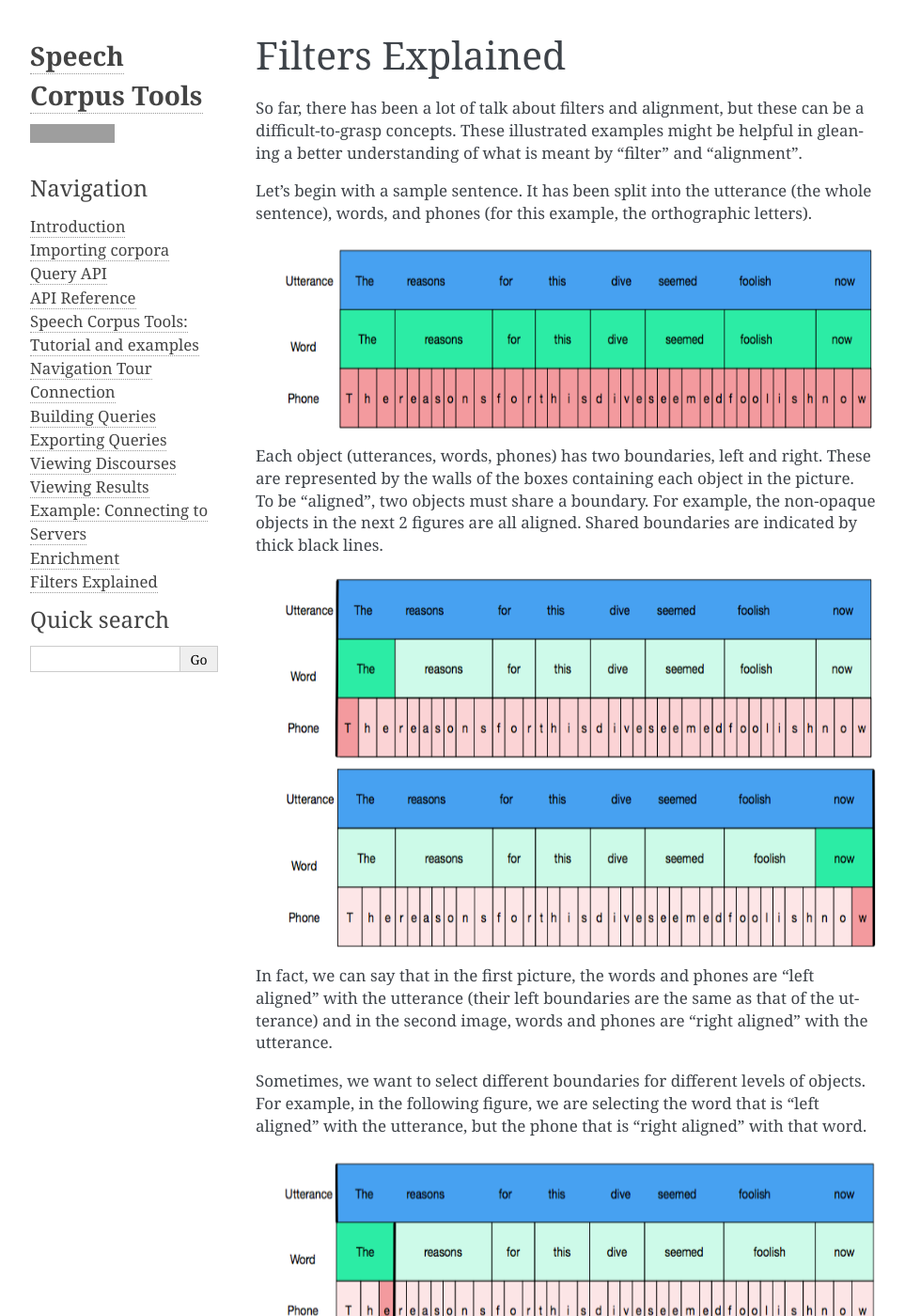
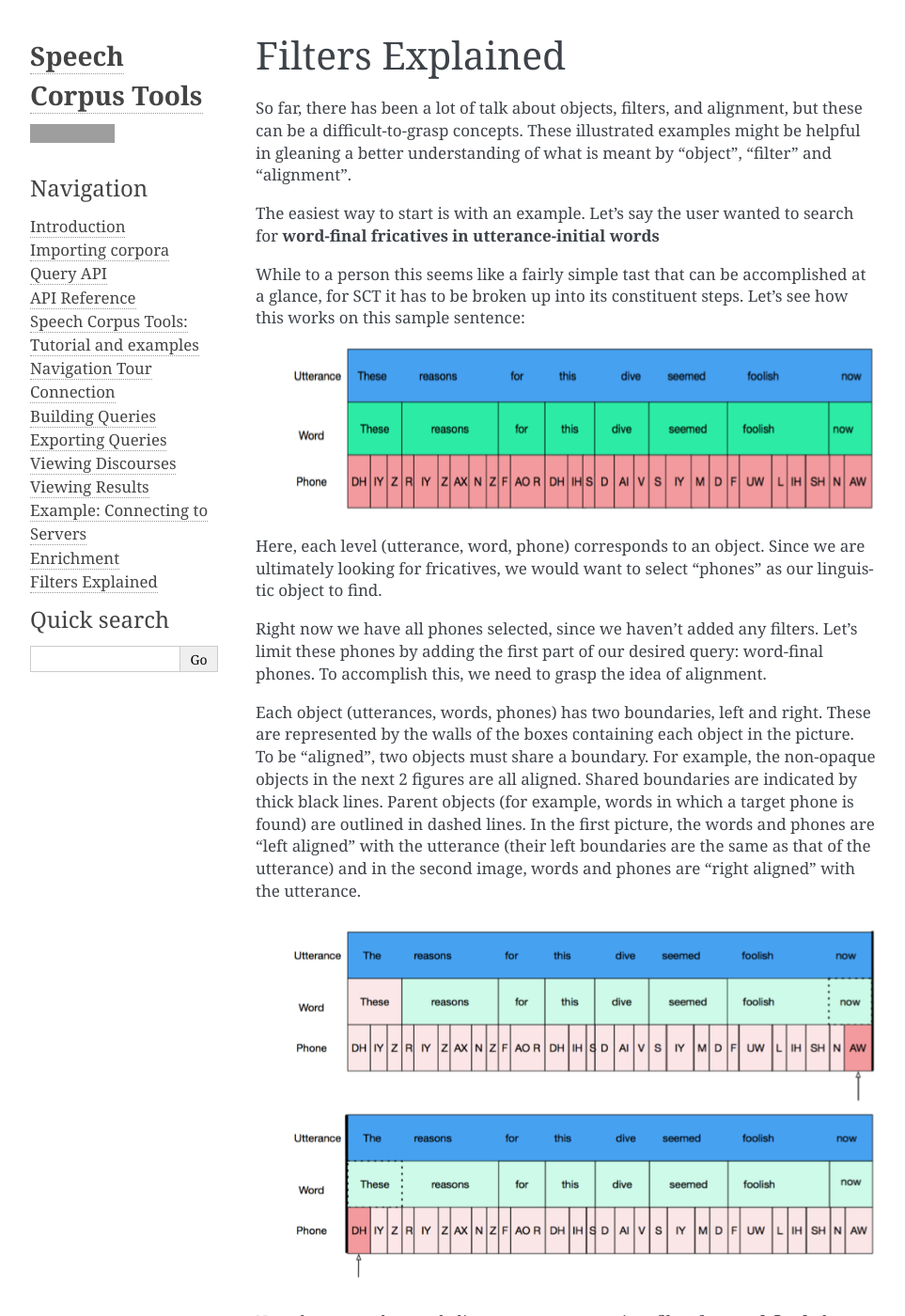
Before and after one commit to MontrealCorpusTools/speechcorpustools, a Sphinx documentation site: the page built from docs/source/additional/filters.rst, in a window 1280 px wide and 1400 px high. Shown: the whole window at 94% size, without its empty margins (148-1111 px from the left). Built offline with Sphinx 7.4.7, drawn with Linux system fonts in a browser that asks for light colours; pages that are not in the unit, such as notebooks, are missing from menus; some of the changed text lies outside the part shown; grey boxes are pictures that could not be loaded.

Commit message:
updated images/example narrative

```diff
--- a/docs/source/additional/filters.rst
+++ b/docs/source/additional/filters.rst
@@ -4,17 +4,21 @@
 Filters Explained
 *****************
 
-So far, there has been a lot of talk about filters and alignment, but these can be a difficult-to-grasp concepts. These illustrated examples might be helpful in gleaning a better understanding of what is meant by "filter" and "alignment".
+So far, there has been a lot of talk about objects, filters, and alignment, but these can be a difficult-to-grasp concepts. These illustrated examples might be helpful in gleaning a better understanding of what is meant by "object", "filter" and "alignment".
 
-Let's begin with a sample sentence. It has been split into the utterance (the whole sentence), words, and phones (for this example, the orthographic letters).
+The easiest way to start is with an example. Let's say the user wanted to search for **word-final fricatives in utterance-initial words**
 
+While to a person this seems like a fairly simple tast that can be accomplished at a glance, for SCT it has to be broken up into its constituent steps. Let's see how this works on this sample sentence:
 	.. image:: fullsentence.png
 		:width: 760px
 		:height: 200px
 		:align: center
 		:alt: Image cannot be displayed in your browser
+Here, each level (utterance, word, phone) corresponds to an object. Since we are ultimately looking for fricatives, we would want to select "phones" as our linguistic object to find.
 
-Each object (utterances, words, phones) has two boundaries, left and right. These are represented by the walls of the boxes containing each object in the picture. To be "aligned", two objects must share a boundary. For example, the non-opaque objects in the next 2 figures are all aligned. Shared boundaries are indicated by thick black lines.
+Right now we have all phones selected, since we haven't added any filters. Let's limit these phones by adding the first part of our desired query: word-final phones. To accomplish this, we need to grasp the idea of alignment.
+
+Each object (utterances, words, phones) has two boundaries, left and right. These are represented by the walls of the boxes containing each object in the picture. To be "aligned", two objects must share a boundary. For example, the non-opaque objects in the next 2 figures are all aligned. Shared boundaries are indicated by thick black lines. Parent objects (for example, words in which a target phone is found) are outlined in dashed lines. In the first picture, the words and phones are "left aligned" with the utterance (their left boundaries are the same as that of the utterance) and in the second image, words and phones are "right aligned" with the utterance.
 
 	.. image:: ex1.png
 		:width: 760px
@@ -29,9 +33,53 @@
 		:align: center
 		:alt: Image cannot be displayed in your browser
 
-In fact, we can say that in the first picture, the words and phones are "left aligned" with the utterance (their left boundaries are the same as that of the utterance) and in the second image, words and phones are "right aligned" with the utterance.
+Now that we understand alignment, we can use it to filter for **word-final** phones, by adding in this filter:
 
-Sometimes, we want to select different boundaries for different levels of objects. For example, in the following figure, we are selecting the word that is "left aligned" with the utterance, but the phone that is "right aligned" with that word.
+	.. image:: ex3filt1.png
+		:width: 566px
+		:height: 132px
+		:align: center
+		:alt: Image cannot be displayed in your browser
+
+By specifying that we only want phones which share a right boundary with a word, we are getting all **word-final** phones.
+
+	.. image:: ex5.png
+		:width: 760px
+		:height: 200px
+		:align: center
+		:alt: Image cannot be displayed in your browser
+
+However, recall that our query asked for **word-final fricatives**, and not all phones. This can easily be remedied by adding another filter \*:
+
+	.. image:: fricativefilter.png
+		:width: 616px
+		:height: 150px
+		:align: center
+		:alt: Image cannot be displayed in your browser
+
+\* **NB** the "fricative" property is only availably through `enrichment <http://sct.readthedocs.io/en/latest/additional/enrichment.html>`_
+
+Now the following phones are found:
+
+
+	.. image:: ex6.png
+		:width: 760px
+		:height: 200px
+		:align: center
+		:alt: Image cannot be displayed in your browser
+
+Finally, in our query we wanted to specify only **utterance-intial** words. This will again be done with alignment. Since English reads left to right, the first word in an utterance will be the leftmost word, or the word which shares its leftmost boundary with the utterance. To get this, we add the filter:
+
+	.. image:: finalfilter.png
+		:width: 609px
+		:height: 170px
+		:align: center
+		:alt: Image cannot be displayed in your browser
+
+
+
+This gives us the result we are looking for: **word-final fricatives in utterance-initial words**
+
 
 	.. image:: ex3.png
 		:width: 760px
@@ -39,33 +87,9 @@
 		:align: center
 		:alt: Image cannot be displayed in your browser
 
-This is a good time to show how these examples translate into filters.
-For the first two examples, the filters would be quite simple.
-
-	.. image:: ex1filt1.png
-		:width: 727px
-		:height: 187px
-		:align: center
-		:alt: Image cannot be displayed in your browser
-
-	.. image:: ex1filt2.png
-		:width: 727px
-		:height: 187px
-		:align: center
-		:alt: Image cannot be displayed in your browser
 
 
-We are looking for the smallest object (phones) and want to specify that their alignment is right/left with the object one level up (words). Then we also want to specify that the words should be right/left aligned with the level above them (utterances). This gives us all utterance-initial phones -- since the phones are word-initial and the words are utterance-initial.
-
- For the third example, we only need to alter the filters slightly. We are still looking for utterance-intial words, so that filter does not change. However, we will change the first filter to make the phones right-aligned with words. This way we are getting word-final phones of utterance-intial words.
-
- 	.. image:: ex1filt3.png
-		:width: 727px
-		:height: 187px
-		:align: center
-		:alt: Image cannot be displayed in your browser
-
-What if we wanted the final segment of the second word in an utterance?
+Another thing we can do is specify previous and following words/phones and their properties. For example: what if we wanted the final segment of the second word in an utterance?
 
 	.. image:: ex4.png
 		:width: 760px
@@ -77,40 +101,7 @@
 This is where the "following" and "previous" options come into play. We can use "previous" to specify the object before the one we are looking for. If we wanted the last phone of the second word in our sample utterance (the "s" in "reasons") we would want to specify something about the previous word's alignment. If we wanted to get the final phone of the words in this position, our filters would be:
 
 	.. image:: ex2filt1.png
-		:width: 760px
-		:height: 200px
+		:width: 645px
+		:height: 135px
 		:align: center
 		:alt: Image cannot be displayed in your browser
-
-
-In all these examples, we only end up with one phone per utterance. However, this is certainly not always the case. For example, say we wanted every word-final phone. In this case, we no longer care about word alignment in the utterance, but we do care about phone alignment in the word. We would strip away our second filter.
-
-	.. image:: ex3filt1.png
-		:width: 760px
-		:height: 200px
-		:align: center
-		:alt: Image cannot be displayed in your browser
-
-As you can see, the fewer filters we have, the larger our set of results becomes. Recall that when we had no filters, all of the words and phones were in the set of results.
-
-	.. image:: ex5.png
-		:width: 760px
-		:height: 200px
-		:align: center
-		:alt: Image cannot be displayed in your browser
-
-We can narrow our results by specifiying a subset of these phones we want. Say we had enriched the corpus earlier and encoded which segments are fricatives. We could get the following result
-
-	.. image:: ex6.png
-		:width: 760px
-		:height: 200px
-		:align: center
-		:alt: Image cannot be displayed in your browser
-
-by using these filters:
-
-	.. image:: ex4filt1.png
-		:width: 760px
-		:height: 200px
-		:align: center
-		:alt: Image cannot be displayed in your browser
```
Also changed, not shown: docs/source/additional/ex1.png, docs/source/additional/ex2.png, docs/source/additional/ex3.png, docs/source/additional/ex4.png, docs/source/additional/ex5.png, docs/source/additional/ex6.png, docs/source/additional/finalfilter.png (added), docs/source/additional/fricativefilter.png (added), docs/source/additional/fullsentence.png.
